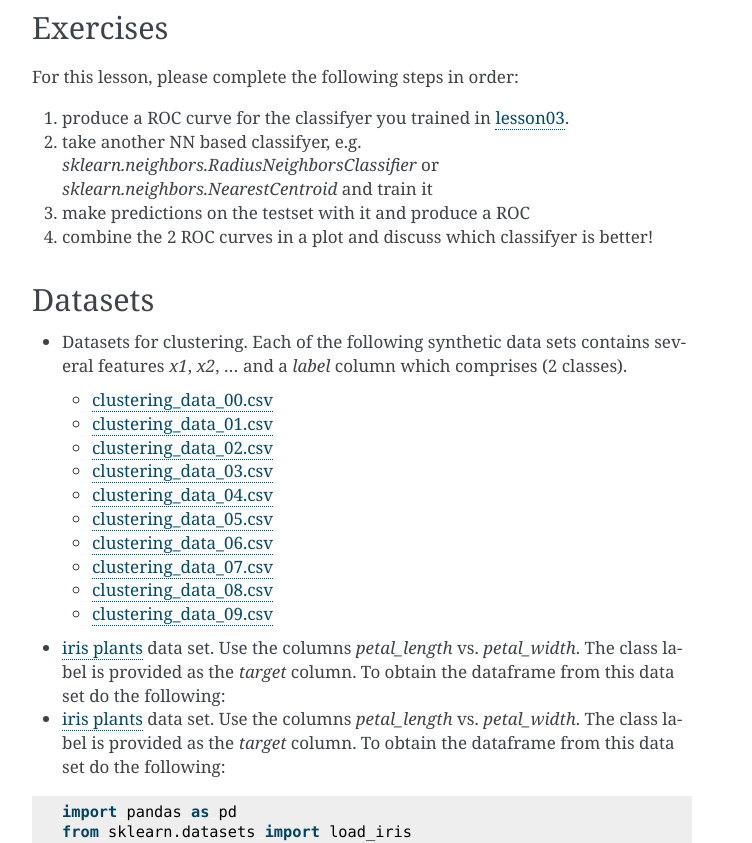
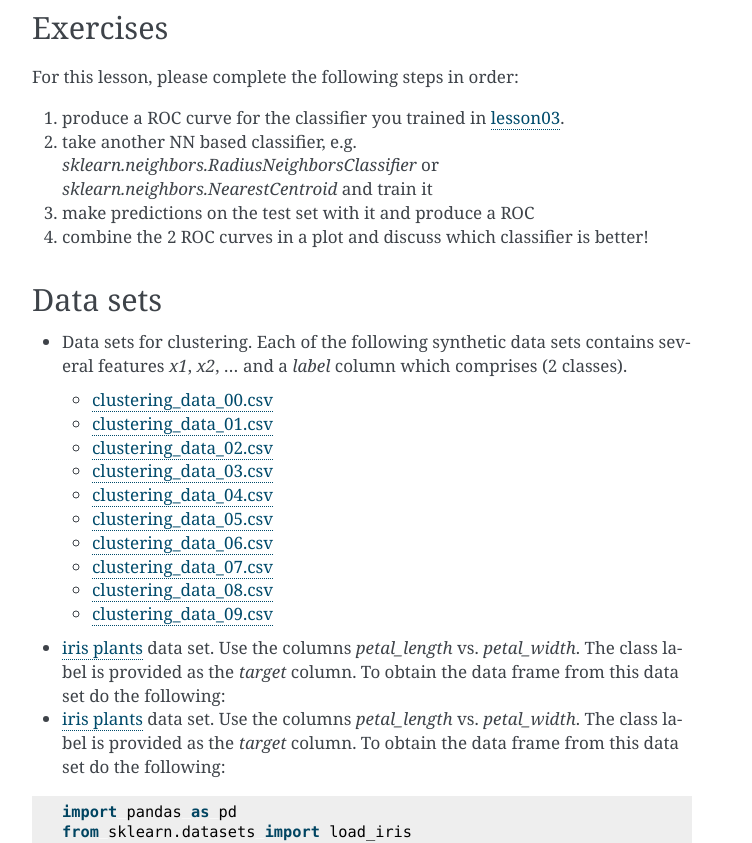
Before and after one commit to deeplearning540/deeplearning540.github.io, a Sphinx documentation site: the page built from source/lesson04/content.rst, in a window 1280 px wide and 1400 px high, scrolled down 973 px. Shown: the part 405-1248 px from the top of the window, without its empty margins (388-1140 px from the left). Built offline with Sphinx 7.4.7, drawn with Linux system fonts in a browser that asks for light colours.

Commit message:
wording fixes

```diff
--- a/source/lesson04/content.rst
+++ b/source/lesson04/content.rst
@@ -56,18 +56,18 @@ Exercises
 
 For this lesson, please complete the following steps in order:
 
-1. produce a ROC curve for the classifyer you trained in `lesson03 </source/lesson03/content.rst>`_.
+1. produce a ROC curve for the classifier you trained in `lesson03 </source/lesson03/content.rst>`_.
 
-2. take another NN based classifyer, e.g. `sklearn.neighbors.RadiusNeighborsClassifier` or `sklearn.neighbors.NearestCentroid` and train it
+2. take another NN based classifier, e.g. `sklearn.neighbors.RadiusNeighborsClassifier` or `sklearn.neighbors.NearestCentroid` and train it
 
-3. make predictions on the testset with it and produce a ROC
+3. make predictions on the test set with it and produce a ROC
 
-4. combine the 2 ROC curves in a plot and discuss which classifyer is better!
+4. combine the 2 ROC curves in a plot and discuss which classifier is better!
 
-Datasets
+Data sets
 ========
 
-* Datasets for clustering. Each of the following synthetic data sets contains several features `x1`, `x2`, ... and a `label` column which comprises (2 classes).
+* Data sets for clustering. Each of the following synthetic data sets contains several features `x1`, `x2`, ... and a `label` column which comprises (2 classes).
 
   * `clustering_data_00.csv <https://github.com/deeplearning540/lesson02/blob/main/data/clustering_data_00.csv>`_
   * `clustering_data_01.csv <https://github.com/deeplearning540/lesson02/blob/main/data/clustering_data_01.csv>`_
@@ -80,8 +80,8 @@ Datasets
   * `clustering_data_08.csv <https://github.com/deeplearning540/lesson02/blob/main/data/clustering_data_08.csv>`_
   * `clustering_data_09.csv <https://github.com/deeplearning540/lesson02/blob/main/data/clustering_data_09.csv>`_
 
-* `iris plants <https://scikit-learn.org/stable/data sets/toy_data set.html#iris-plants-data set>`_ data set. Use the columns `petal_length` vs. `petal_width`. The class label is provided as the `target` column. To obtain the dataframe from this data set do the following:
-* `iris plants <https://scikit-learn.org/stable/data sets/toy_data set.html#iris-plants-data set>`_ data set. Use the columns `petal_length` vs. `petal_width`. The class label is provided as the `target` column. To obtain the dataframe from this data set do the following:
+* `iris plants <https://scikit-learn.org/stable/data sets/toy_data set.html#iris-plants-dataset>`_ data set. Use the columns `petal_length` vs. `petal_width`. The class label is provided as the `target` column. To obtain the data frame from this data set do the following:
+* `iris plants <https://scikit-learn.org/stable/data sets/toy_data set.html#iris-plants-dataset>`_ data set. Use the columns `petal_length` vs. `petal_width`. The class label is provided as the `target` column. To obtain the data frame from this data set do the following:
 
 .. code-block:: python
 
--- a/source/lesson05/content.rst
+++ b/source/lesson05/content.rst
@@ -65,4 +65,4 @@ Exercises
   y = df_iris['species'].values
 
 
-* (optional) We built an extremely simple feed-forward network model. To experiment more, load the [MNIST database of handwritten digits](http://keras.io/data sets/) and see if you can beat a standard scikit-learn classifier. Unlike the Iris data set, this is a situation where the power and relative complexity of neural networks is justified. Try it yourself first, but if you get stuck, take a look at [this notebook](https://github.com/wxs/keras-mnist-tutorial/blob/master/MNIST%20in%20Keras.ipynb).
+* (optional) We built an extremely simple feed-forward network model. To experiment more, load the `MNIST database of handwritten digits <http://keras.io/datasets/>`_ and see if you can beat a standard scikit-learn classifier. Unlike the Iris data set, this is a situation where the power and relative complexity of neural networks is justified. Try it yourself first, but if you get stuck, take a look at `this notebook <https://github.com/wxs/keras-mnist-tutorial/blob/master/MNIST%20in%20Keras.ipynb>`_.
--- a/source/lesson08/content.rst
+++ b/source/lesson08/content.rst
@@ -20,6 +20,6 @@ For this, two notebooks have been prepared that mark the basis for an analysis:
 - `Top Tagging 1 notebook <https://github.com/deeplearning540/deeplearning540.github.io/blob/main/source/lesson08/TopTagging_1.ipynb>`_ allows you to conduct the analysis using the tabular features of the events only
 - `Top Tagging 2 notebook <https://github.com/deeplearning540/deeplearning540.github.io/blob/main/source/lesson08/TopTagging_2.ipynb>`_ allows you to conduct the analysis using the events features as images
 
-It is for you to decide which dataset you'd like to experiment with: tabular or image like data. Please compose a classification algorithm that provides a area-under-the-curve of a ROC curve as high as possible.
+It is for you to decide which data set you'd like to experiment with: tabular or image like data. Please compose a classification algorithm that provides a area-under-the-curve of a ROC curve as high as possible.
 
 More information on the project can be obtained from `the original competition repo <https://github.com/dkgithub/wuhan_DL_labs/blob/master/top-tagging/Lab_2nd_week.pdf>`_.
```
Also changed, not shown: source/lesson02/content.rst (+5 -5 lines), source/lesson03/content.rst (+4 -4 lines).
